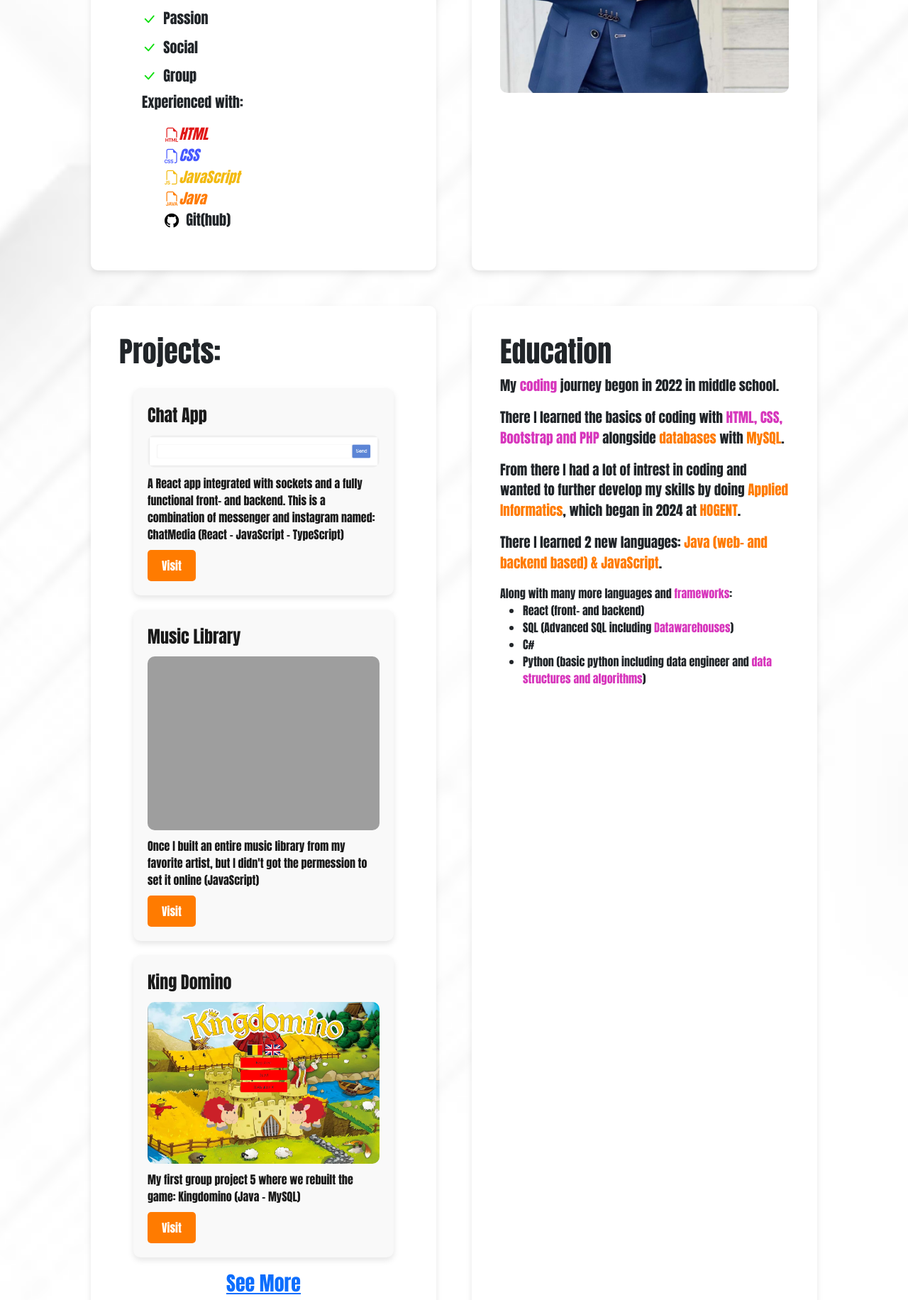
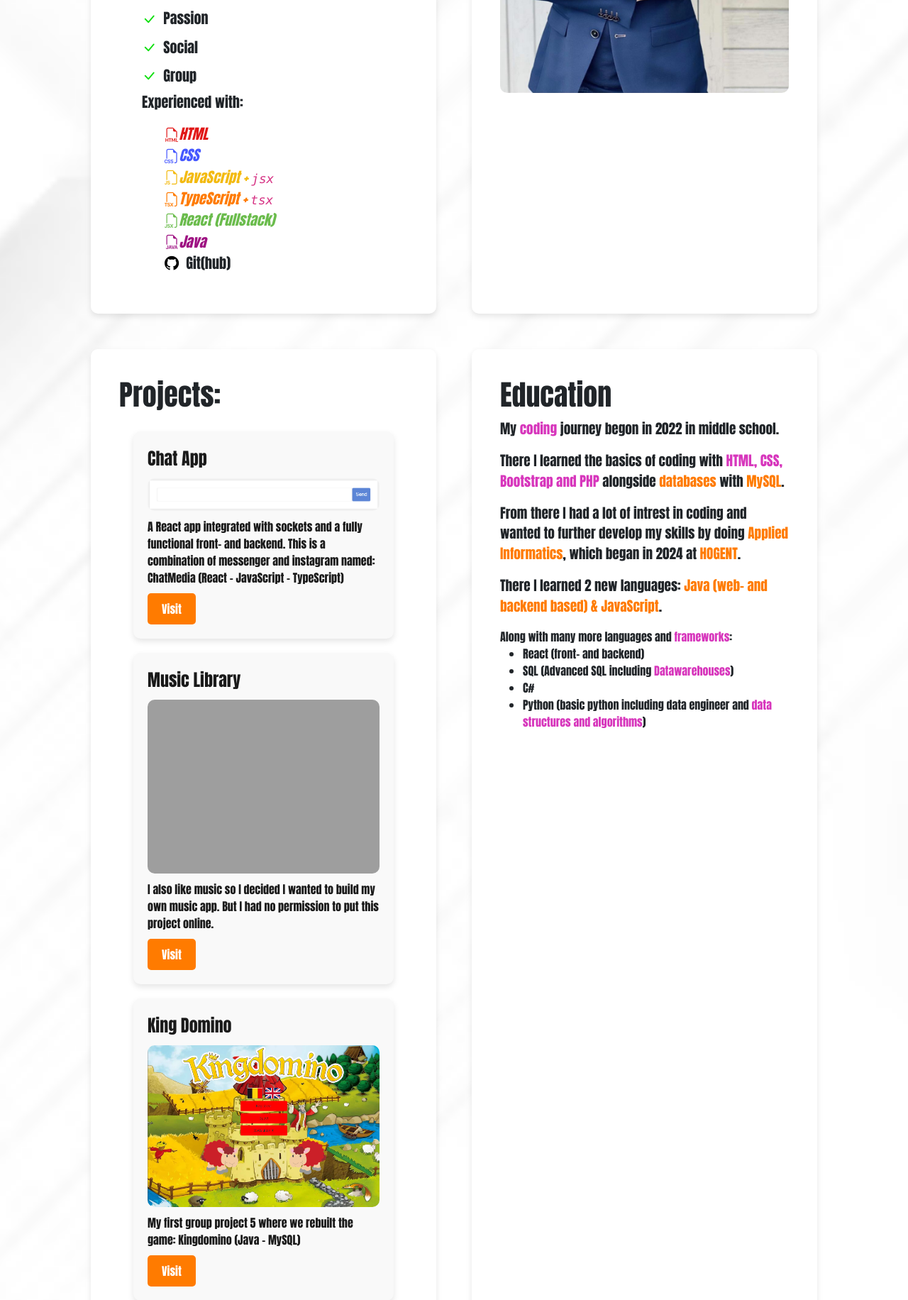
Before and after one commit to Robbe04/robbe04.github.com, a PHP site: page / in a window 1280 px wide. Shown: the part 560-2392 px from the top of the page at 71% size. Run offline with PHP 8.4, Linux system fonts and the light colour scheme; some libraries are stand-ins or nearby versions; grey boxes are pictures that could not be loaded.

Commit message:
Add files via upload

```diff
--- a/css/algemeen.css
+++ b/css/algemeen.css
@@ -93,16 +93,25 @@ body {
 }
 
 #container #kolom1 #pros #languages li:nth-of-type(3) i {
-   color: rgb(243, 186, 16);
+   color: rgb(243, 186, 16) !important;
 }
 
 #container #kolom1 #pros #languages li:nth-of-type(4) i {
-   color: var(--oranje);
+   color: var(--oranje) !important;
 }
 
 #container #kolom1 #pros #languages li:nth-of-type(5) i {
+   color: rgb(107, 188, 77);
+}
+
+#container #kolom1 #pros #languages li:nth-of-type(6) i {
+   color: rgb(158, 17, 130);
+}
+
+#container #kolom1 #pros #languages li:nth-of-type(7) i {
    color: var(--zwart);
 }
+
 
 #container #kolom2 img {
    border-radius: 10px;
--- a/data/data.json
+++ b/data/data.json
@@ -10,7 +10,7 @@
     "id": 2,
     "naam": "Music Library",
     "thumbnail": "./img/",
-    "beschrijving": "Once I built an entire music library from my favorite artist, but I didn't got the permession to set it online (JavaScript)"
+    "beschrijving": "I also like music so I decided I wanted to build my own music app. But I had no permission to put this project online."
   },
   {
     "id": 3,
--- a/index.html
+++ b/index.html
@@ -64,7 +64,9 @@
           <ul id="languages">
             <li><i class="bi bi-filetype-html">HTML</i></li>
             <li><i class="bi bi-filetype-css">CSS</i></li>
-            <li><i class="bi bi-filetype-js">JavaScript</i></li>
+            <li><i class="bi bi-filetype-js">JavaScript + <code>jsx</code></i></li>
+            <li><i class="bi bi-filetype-tsx">TypeScript + <code>tsx</code></i></li>
+            <li><i class="bi bi-filetype-jsx">React (Fullstack)</i></li>
             <li><i class="bi bi-filetype-java">Java</i></li>
             <li><i class="bi bi-github"></i>Git(hub)</li>
           </ul>
@@ -73,7 +75,7 @@
       <div id="kolom2" class="kolom">
         <img
           src="./img/Robbe_Magerman.jpg"
-          alt="Een foto van Robbe Magerman, de softwaredeveloper"
+          alt="Softwaredeveloper Robbe Magerman"
           width="250"
           height="350"
         />
```
